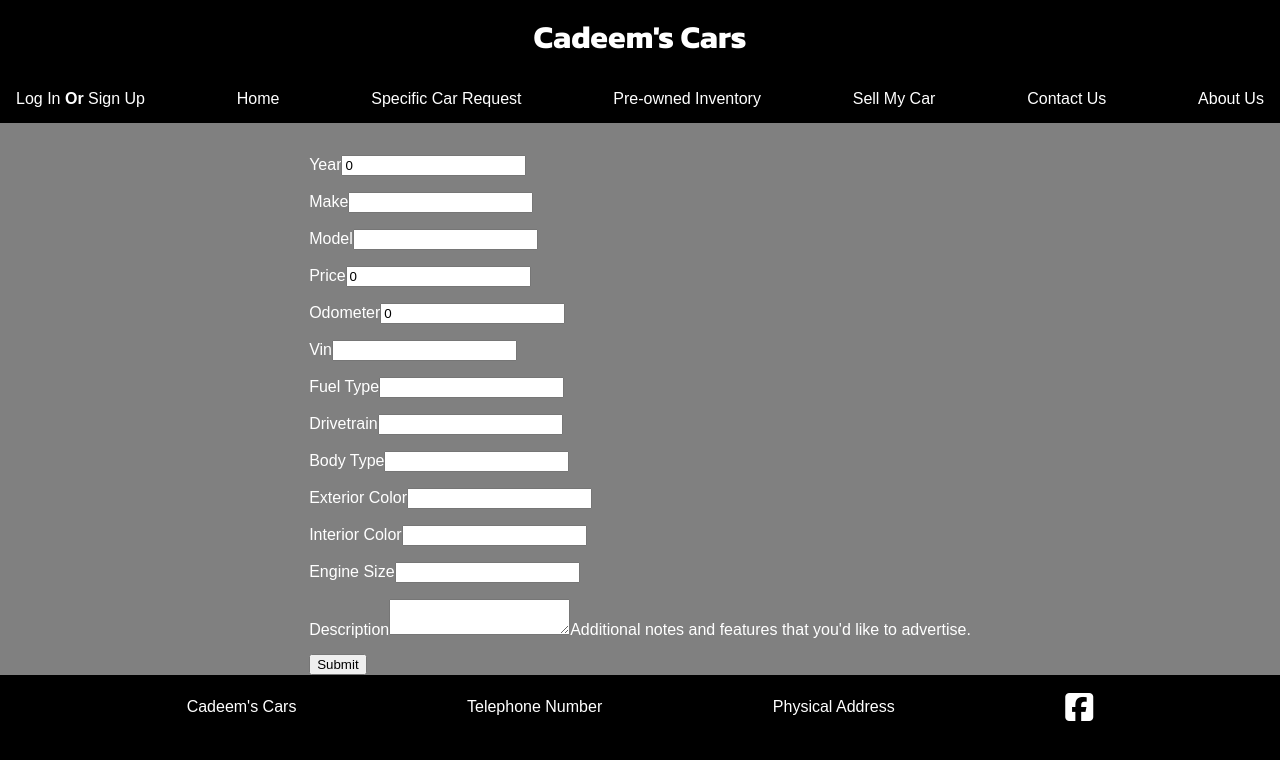
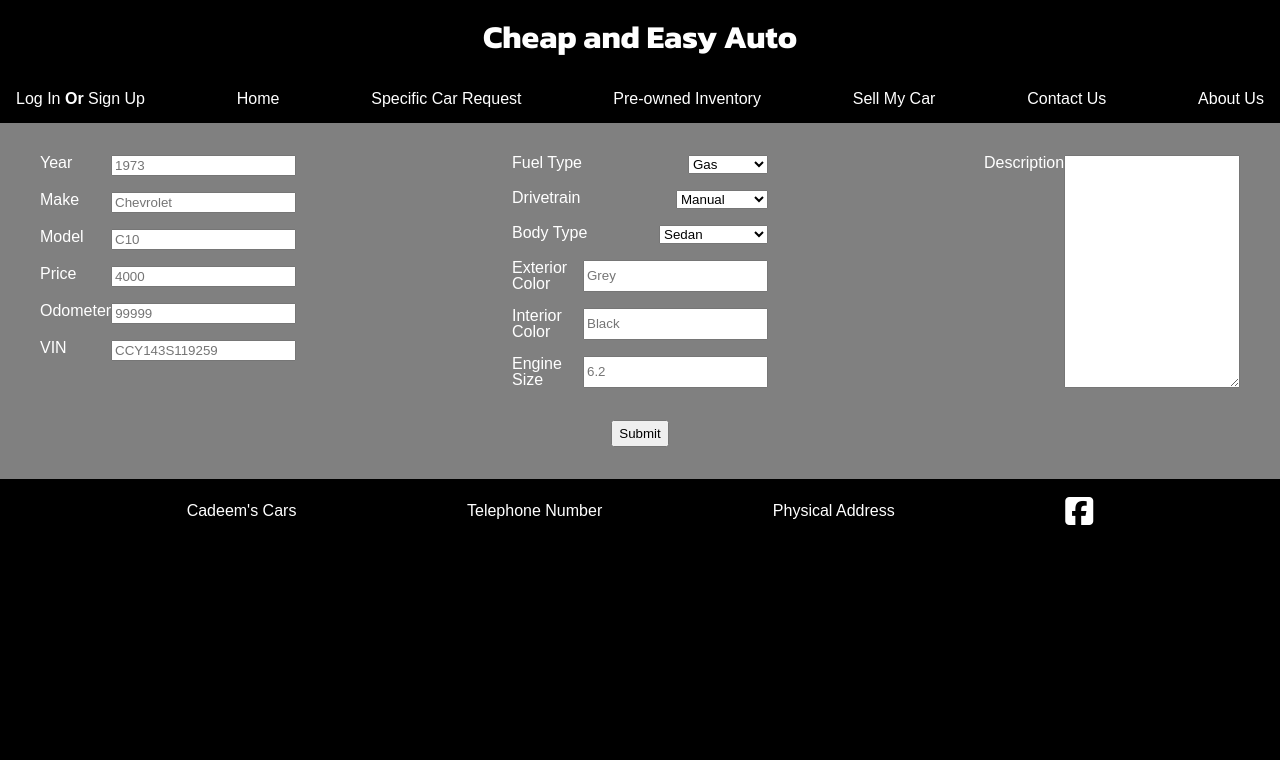
Before and after one commit to JeridFenderson/CarSales, a React (Create React App) app in the folder ClientApp/: page /create in a window 1280 px wide. Shown: the top 760 px of the page. Built offline with nearby package versions, Linux system fonts and the light colour scheme.

Commit message:
Messing up the webpage!

```diff
--- a/ClientApp/src/components/header/Header.jsx
+++ b/ClientApp/src/components/header/Header.jsx
@@ -4,7 +4,7 @@ import '../../css/header.scss'
 export function Header() {
   return (
     <header>
-      <h1>Cadeem's Cars</h1>
+      <h1>Cheap and Easy Auto</h1>
     </header>
   )
 }
--- a/ClientApp/src/components/main/CreateVehicle.jsx
+++ b/ClientApp/src/components/main/CreateVehicle.jsx
@@ -6,20 +6,36 @@ export function CreateVehicle() {
   const history = useHistory()
 
   const [vehicle, setVehicle] = useState({
-    year: 0,
+    year: '',
     make: '',
     model: '',
-    price: 0,
-    odometer: 0,
+    price: '',
+    odometer: '',
     vin: '',
-    fuelType: '',
-    drivetrain: '',
-    bodyType: '',
+    fuelType: 'Gas',
+    drivetrain: 'Manual',
+    bodyType: 'Sedan',
     exteriorColor: '',
     interiorColor: '',
     engineSize: '',
     description: '',
   })
+
+  const {
+    year,
+    make,
+    model,
+    price,
+    odometer,
+    vin,
+    fuelType,
+    drivetrain,
+    bodyType,
+    exteriorColor,
+    interiorColor,
+    engineSize,
+    description,
+  } = vehicle
 
   function handleStringFieldChange(event) {
     setVehicle({ ...vehicle, [event.target.name]: event.target.value })
@@ -41,11 +57,11 @@ export function CreateVehicle() {
       headers: { 'content-type': 'application/json' },
       body: JSON.stringify(vehicle),
     })
-    history.push('/')
+    history.push('/vehicles')
   }
 
   return (
-    <main>
+    <main className="create">
       <form onSubmit={handleFormSubmit}>
         <section>
           <p className="form-input">
@@ -53,7 +69,8 @@ export function CreateVehicle() {
             <input
               type="text"
               name="year"
-              value={vehicle.year}
+              placeholder="1973"
+              value={year}
               onChange={handleNumberFieldChange}
               maxLength="4"
               required
@@ -64,7 +81,8 @@ export function CreateVehicle() {
             <input
               type="text"
               name="make"
-              value={vehicle.make}
+              placeholder="Chevrolet"
+              value={make}
               onChange={handleStringFieldChange}
               required
             />
@@ -74,7 +92,8 @@ export function CreateVehicle() {
             <input
               type="text"
               name="model"
-              value={vehicle.model}
+              placeholder="C10"
+              value={model}
               onChange={handleStringFieldChange}
               required
             />
@@ -84,7 +103,8 @@ export function CreateVehicle() {
             <input
               type="text"
               name="price"
-              value={vehicle.price}
+              placeholder="4000"
+              value={price}
               onChange={handleNumberFieldChange}
               required
             />
@@ -94,55 +114,78 @@ export function CreateVehicle() {
             <input
               type="text"
               name="odometer"
-              value={vehicle.odometer}
+              placeholder="99999"
+              value={odometer}
               onChange={handleNumberFieldChange}
               required
+            />
+          </p>
+          <p className="form-input">
+            <label htmlFor="vin">VIN</label>
+            <input
+              type="text"
+              name="vin"
+              placeholder="CCY143S119259"
+              value={vin}
+              onChange={handleStringFieldChange}
             />
           </p>
         </section>
         <section>
           <p className="form-input">
-            <label htmlFor="vin">Vin</label>
-            <input
-              type="text"
-              name="vin"
-              value={vehicle.vin}
+            <label htmlFor="fuelType">Fuel Type</label>
+            <select
+              name="fuelType"
+              value={fuelType}
               onChange={handleStringFieldChange}
-            />
-          </p>
-          <p className="form-input">
-            <label htmlFor="fuelType">Fuel Type</label>
-            <input
-              type="text"
-              name="fuelType"
-              value={vehicle.fuelType}
-              onChange={handleStringFieldChange}
-            />
+            >
+              <option value="Gas">Gas</option>
+              <option value="Diesel">Diesel</option>
+              <option value="Electric">Electric</option>
+              <option value="Hybrid">Hybrid</option>
+              <option value="Hydrogen Fuel Cell">Hydrogen</option>
+            </select>
           </p>
           <p className="form-input">
             <label htmlFor="drivetrain">Drivetrain</label>
-            <input
-              type="text"
+            <select
               name="drivetrain"
-              value={vehicle.drivetrain}
+              value={drivetrain}
               onChange={handleStringFieldChange}
-            />
+            >
+              <option value="Automatic">Automatic</option>
+              <option value="Manual">Manual</option>
+              <option value="DCT">DCT</option>
+              <option value="Direct Drive">Direct Drive</option>
+              <option value="Some Rare Drivetrain System">Other</option>
+            </select>
           </p>
           <p className="form-input">
             <label htmlFor="bodyType">Body Type</label>
-            <input
-              type="text"
+            <select
               name="bodyType"
-              value={vehicle.bodyType}
+              value={bodyType}
               onChange={handleStringFieldChange}
-            />
+            >
+              <option value="Sedan">Sedan</option>
+              <option value="SUV">SUV</option>
+              <option value="Pickup Truck">Pickup Truck</option>
+              <option value="Minivan">Minivan</option>
+              <option value="Coupe">Coupe</option>
+              <option value="Convertible">Convertible</option>
+              <option value="Hatchback">Hatchback</option>
+              <option value="Sports Car">Sports Car</option>
+              <option value="Station Wagon">Station Wagon</option>
+              <option value="Some Exotic Body Type">Other</option>
+            </select>
           </p>
           <p className="form-input">
             <label htmlFor="exteriorColor">Exterior Color</label>
             <input
               type="text"
               name="exteriorColor"
-              value={vehicle.exteriorColor}
+              placeholder="Grey"
+              value={exteriorColor}
               onChange={handleStringFieldChange}
             />
           </p>
@@ -151,7 +194,8 @@ export function CreateVehicle() {
             <input
               type="text"
               name="interiorColor"
-              value={vehicle.interiorColor}
+              placeholder="Black"
+              value={interiorColor}
               onChange={handleStringFieldChange}
             />
           </p>
@@ -160,7 +204,8 @@ export function CreateVehicle() {
             <input
               type="text"
               name="engineSize"
-              value={vehicle.engineSize}
+              placeholder="6.2"
+              value={engineSize}
               onChange={handleStringFieldChange}
             />
           </p>
@@ -169,14 +214,16 @@ export function CreateVehicle() {
           <label htmlFor="description">Description</label>
           <textarea
             name="description"
-            value={vehicle.description}
+            value={description}
             onChange={handleStringFieldChange}
+            rows="4"
           />
-          <span className="note">
-            Additional notes and features that you'd like to advertise.
-          </span>
         </p>
-        <input type="submit" value="Submit" />
+        <p>
+          <span></span>
+          <input type="submit" value="Submit" className="submit" />
+          <span></span>
+        </p>
       </form>
     </main>
   )
--- a/ClientApp/src/components/main/Vehicles.jsx
+++ /dev/null
@@ -1,64 +0,0 @@
-import React, { useState, useEffect } from 'react'
-import { Vehicle } from './Vehicle'
-import '../../css/vehicles.scss'
-
-export function Vehicles() {
-  const [vehicles, setVehicles] = useState([
-    {
-      id: 0,
-      year: 1885,
-      make: 'Benz',
-      model: 'Patent Motor Car',
-      price: 825,
-      odometer: 0,
-      vin: '',
-      fuelType: 'gas',
-      driveTrain: 'direct',
-      bodyType: 'wagon',
-      exteriorColor: 'black',
-      interiorColor: 'black',
-      engineSize: 1,
-      description: 'The first car on the road!',
-    },
-  ])
-
-  const notFound = {
-    make: `Sorry my friend, vehicle not found...`,
-    description: `It looks like the vehicle you're searching for isn't in our current inventory`,
-  }
-
-  const [filterText, setFilterText] = useState('')
-
-  useEffect(() => {
-    async function loadVehicles() {
-      const url = !filterText.length
-        ? `/api/Vehicles`
-        : `/api/Vehicles/?filterMake=${filterText}`
-      const response = await fetch(url)
-      const json = await response.json()
-      setVehicles(json)
-    }
-
-    loadVehicles()
-  }, [filterText])
-
-  return (
-    <main>
-      <input
-        type="text"
-        placeholder="Make..."
-        value={filterText}
-        onChange={function (event) {
-          setFilterText(event.target.value)
-        }}
-      />
-      {!vehicles.length ? (
-        <Vehicle vehicle={notFound} />
-      ) : (
-        vehicles.map((vehicle) => (
-          <Vehicle key={vehicle.id} vehicle={vehicle} />
-        ))
-      )}
-    </main>
-  )
-}
--- a/ClientApp/src/css/createVehicle.scss
+++ b/ClientApp/src/css/createVehicle.scss
@@ -1,65 +1,30 @@
 @import 'constants';
 
-main {
-  padding-top: 1em;
+.create {
+  padding: 1em;
   background-color: $foreground-color;
-  display: flex;
-  flex-wrap: wrap;
-  justify-content: space-evenly;
   align-items: center;
   color: $font-color;
-  a {
-    text-decoration: none;
-  }
-  a:link {
-    color: $font-color;
-  }
-  a:visited {
-    color: $foreground-color;
-  }
-  a:focus {
-    color: yellow;
-  }
-  a:hover {
-    color: green;
-  }
-  a:active {
-    color: red;
-  }
-  figure {
-    background-color: $background-color;
-    width: 80vw;
+
+  p {
     display: flex;
-    flex-direction: column;
-    align-items: center;
-    justify-content: center;
-    text-align: center;
-    border-top: 0.2em solid $font-color;
-    border-bottom: 0.2em solid $font-color;
-    border-left: 0.1em solid $font-color;
-    border-right: 0.1em solid $font-color;
-    border-radius: 0.5em;
-    img {
-      object-fit: contain;
-      width: 80vw;
-      border-radius: 0.5em;
-    }
+    flex-flow: row nowrap;
+    justify-content: space-between;
   }
 }
 
 // Tablet View
 @media all and (min-width: $tablet) {
-  main {
-    flex-direction: column;
-    figure {
-      width: 90vw;
-      flex-direction: row;
-      justify-content: left;
-      text-align: left;
-      border-top: none;
-      img {
-        width: 30vw;
-        margin-right: 1em;
+  .create {
+    form {
+      display: flex;
+      flex-flow: row wrap;
+      justify-content: space-evenly;
+    }
+    p {
+      width: 35vw;
+      .submit {
+        height: 2em;
       }
     }
   }
@@ -67,13 +32,12 @@ main {
 
 // Desktop View
 @media all and (min-width: $desktop) {
-  main {
-    text-shadow: none;
-    figure {
-      border-top: 0.2em solid $font-color;
-      border-bottom: none;
-      border-left: none;
-      border-right: none;
+  .create {
+    section {
+      width: 35vw;
+    }
+    p {
+      width: 20vw;
     }
   }
 }
--- a/ClientApp/src/css/vehicleDetails.scss
+++ b/ClientApp/src/css/vehicleDetails.scss
@@ -1,79 +1,39 @@
 @import 'constants';
 
-main {
-  padding-top: 1em;
+.details {
   background-color: $foreground-color;
   display: flex;
-  flex-wrap: wrap;
+  flex-flow: column nowrap;
   justify-content: space-evenly;
   align-items: center;
   color: $font-color;
-  a {
-    text-decoration: none;
-  }
-  a:link {
-    color: $font-color;
-  }
-  a:visited {
-    color: $foreground-color;
-  }
-  a:focus {
-    color: yellow;
-  }
-  a:hover {
-    color: green;
-  }
-  a:active {
-    color: red;
-  }
+
   figure {
-    background-color: $background-color;
-    width: 80vw;
     display: flex;
-    flex-direction: column;
-    align-items: center;
     justify-content: center;
-    text-align: center;
-    border-top: 0.2em solid $font-color;
-    border-bottom: 0.2em solid $font-color;
-    border-left: 0.1em solid $font-color;
-    border-right: 0.1em solid $font-color;
-    border-radius: 0.5em;
     img {
       object-fit: contain;
-      width: 80vw;
+      max-width: 90vw;
+      border-top: 0.2em solid $font-color;
+      border-bottom: 0.2em solid $font-color;
+      border-left: 0.1em solid $font-color;
+      border-right: 0.1em solid $font-color;
       border-radius: 0.5em;
     }
   }
-}
 
-// Tablet View
-@media all and (min-width: $tablet) {
-  main {
-    flex-direction: column;
-    figure {
-      width: 90vw;
-      flex-direction: row;
-      justify-content: left;
-      text-align: left;
-      border-top: none;
-      img {
-        width: 30vw;
-        margin-right: 1em;
-      }
+  ul {
+    margin: 1em 0 0 0;
+    width: 90vw;
+  }
+
+  .back-arrow {
+    width: 90vw;
+    margin-bottom: 0;
+    font-size: 1.2em;
+
+    a:visited {
+      color: $font-color;
     }
   }
 }
-
-// Desktop View
-@media all and (min-width: $desktop) {
-  main {
-    text-shadow: none;
-    figure {
-      border-top: 0.2em solid $font-color;
-      border-bottom: none;
-      border-left: none;
-      border-right: none;
-    }
-  }
-}
--- a/ClientApp/src/css/vehicles.scss
+++ b/ClientApp/src/css/vehicles.scss
@@ -1,6 +1,6 @@
 @import 'constants';
 
-main {
+.vehicles {
   padding-top: 1em;
   background-color: $foreground-color;
   display: flex;
@@ -8,24 +8,7 @@ main {
   justify-content: space-evenly;
   align-items: center;
   color: $font-color;
-  a {
-    text-decoration: none;
-  }
-  a:link {
-    color: $font-color;
-  }
-  a:visited {
-    color: $foreground-color;
-  }
-  a:focus {
-    color: yellow;
-  }
-  a:hover {
-    color: green;
-  }
-  a:active {
-    color: red;
-  }
+
   figure {
     background-color: $background-color;
     width: 80vw;
@@ -49,7 +32,7 @@ main {
 
 // Tablet View
 @media all and (min-width: $tablet) {
-  main {
+  .vehicles {
     flex-direction: column;
     figure {
       width: 90vw;
@@ -67,8 +50,7 @@ main {
 
 // Desktop View
 @media all and (min-width: $desktop) {
-  main {
-    text-shadow: none;
+  .vehicles {
     figure {
       border-top: 0.2em solid $font-color;
       border-bottom: none;
--- a/ClientApp/src/pages/VehiclesPage.jsx
+++ b/ClientApp/src/pages/VehiclesPage.jsx
@@ -1,14 +1,14 @@
 import { Header } from '../components/header/Header'
 import { Nav } from '../components/nav/Nav'
 import { Footer } from '../components/footer/Footer'
-import { Vehicles } from '../components/main/Vehicles'
+import { VehiclesLoader } from '../components/main/VehiclesLoader'
 
 export function VehiclesPage() {
   return (
     <>
       <Header />
       <Nav />
-      <Vehicles />
+      <VehiclesLoader />
       <Footer />
     </>
   )
```
Also changed, not shown: ClientApp/src/components/main/Vehicle.jsx (+7 -10 lines), ClientApp/src/components/main/VehicleDetails.jsx (+16 -11 lines), ClientApp/src/css/constants.scss (+19 -0 lines), ClientApp/src/css/nav.scss (+1 -19 lines), ClientApp/src/css/examplenav.scss (deleted).
